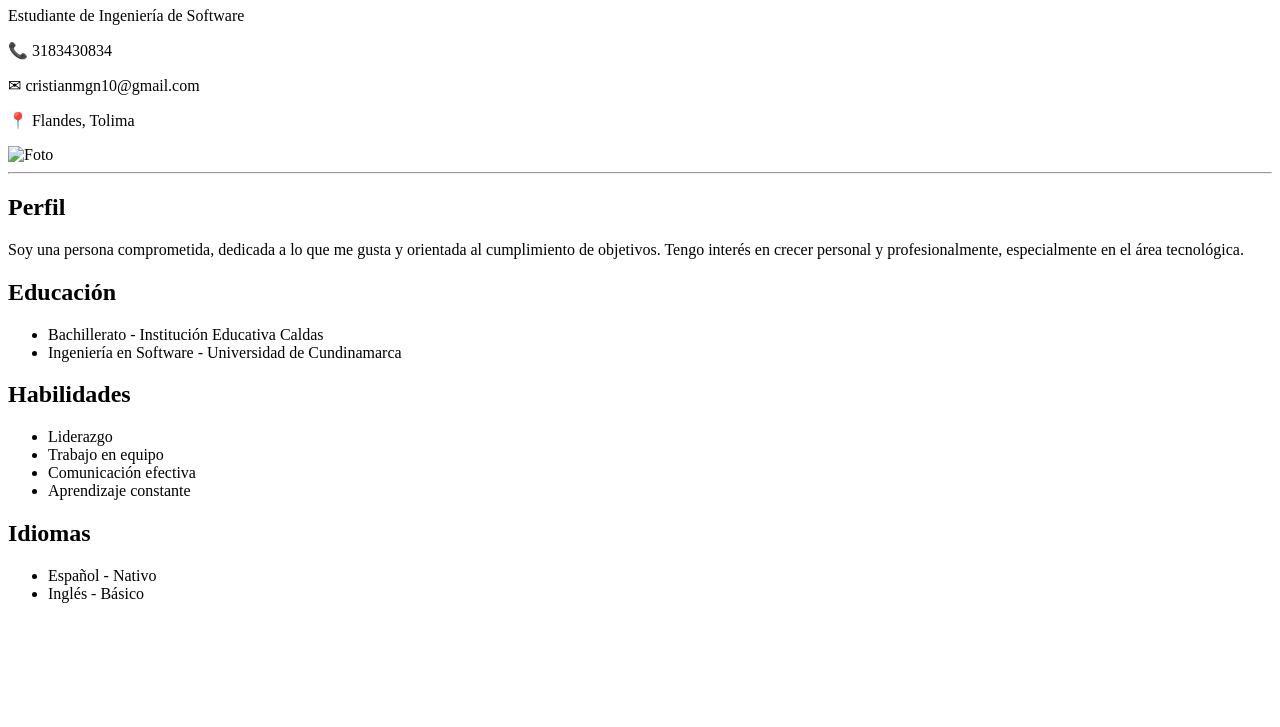
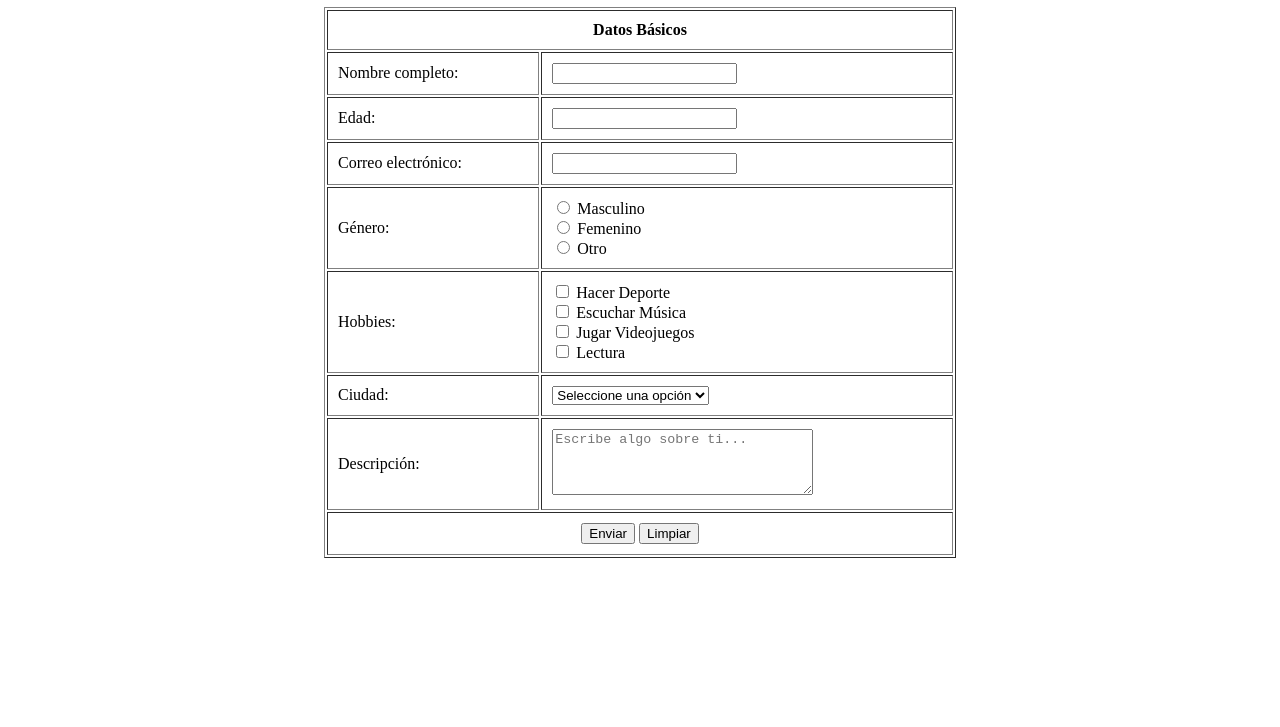
Before and after one commit to crgrimaldo/Version-1.0, a plain HTML site: page Formulario/index.html in a window 1280 px wide. Shown: the part 73-800 px from the top of the page. Drawn offline with Linux system fonts and the light colour scheme.

Commit message:
guardando cambios antes de pull

```diff
--- a/Formulario/index.html
+++ b/Formulario/index.html
@@ -2,51 +2,93 @@
 <html lang="es">
 <head>
     <meta charset="UTF-8">
-    <title>Hoja de Vida</title>
+    <title>Formulario</title>
 </head>
 
 <body>
 
-    <!-- CABECERA -->
-    <h1>Cristian Mauricio Grimaldo Nuñez</h1>
-    <p>Estudiante de Ingeniería de Software</p>
-    <p>📞 3183430834</p>
-    <p>✉ cristianmgn10@gmail.com</p>
-    <p>📍 Flandes, Tolima</p>
+    <h1 align="center">Formulario</h1>
 
-    <img src="fotos/Foto.jpeg" alt="Foto" width="150">
+    <form>
 
-    <hr>
+        <table border="1" align="center" cellpadding="10" width="50%">
 
-    <!-- PERFIL -->
-    <h2>Perfil</h2>
-    <p>
-        Soy una persona comprometida, dedicada a lo que me gusta y orientada al cumplimiento de objetivos.
-        Tengo interés en crecer personal y profesionalmente, especialmente en el área tecnológica.
-    </p>
+            <!-- DATOS BÁSICOS -->
+            <tr>
+                <td colspan="2" align="center">
+                    <b>Datos Básicos</b>
+                </td>
+            </tr>
 
-    <!-- EDUCACIÓN -->
-    <h2>Educación</h2>
-    <ul>
-        <li>Bachillerato - Institución Educativa Caldas</li>
-        <li>Ingeniería en Software - Universidad de Cundinamarca</li>
-    </ul>
+            <tr>
+                <td>Nombre completo:</td>
+                <td><input type="text" required></td>
+            </tr>
 
-    <!-- HABILIDADES -->
-    <h2>Habilidades</h2>
-    <ul>
-        <li>Liderazgo</li>
-        <li>Trabajo en equipo</li>
-        <li>Comunicación efectiva</li>
-        <li>Aprendizaje constante</li>
-    </ul>
+            <tr>
+                <td>Edad:</td>
+                <td><input type="number" min="0" required></td>
+            </tr>
 
-    <!-- IDIOMAS -->
-    <h2>Idiomas</h2>
-    <ul>
-        <li>Español - Nativo</li>
-        <li>Inglés - Básico</li>
-    </ul>
+            <tr>
+                <td>Correo electrónico:</td>
+                <td><input type="email" required></td>
+            </tr>
+
+            <!-- GÉNERO -->
+            <tr>
+                <td>Género:</td>
+                <td>
+                    <input type="radio" name="genero"> Masculino<br>
+                    <input type="radio" name="genero"> Femenino<br>
+                    <input type="radio" name="genero"> Otro
+                </td>
+            </tr>
+
+            <!-- HOBBIES -->
+            <tr>
+                <td>Hobbies:</td>
+                <td>
+                    <input type="checkbox"> Hacer Deporte<br>
+                    <input type="checkbox"> Escuchar Música<br>
+                    <input type="checkbox"> Jugar Videojuegos<br>
+                    <input type="checkbox"> Lectura
+                </td>
+            </tr>
+
+            <!-- CIUDAD -->
+            <tr>
+                <td>Ciudad:</td>
+                <td>
+                    <select>
+                        <option>Seleccione una opción</option>
+                        <option>Flandes</option>
+                        <option>Girardot</option>
+                        <option>Espinal</option>
+                        <option>Otro</option>
+                    </select>
+                </td>
+            </tr>
+
+            <!-- DESCRIPCIÓN -->
+            <tr>
+                <td>Descripción:</td>
+                <td>
+                    <textarea rows="4" cols="30" placeholder="Escribe algo sobre ti..."></textarea>
+                </td>
+            </tr>
+
+            <!-- BOTONES -->
+            <tr>
+                <td colspan="2" align="center">
+                    <input type="submit" value="Enviar">
+                    <input type="reset" value="Limpiar">
+                </td>
+            </tr>
+
+        </table>
+
+    </form>
 
 </body>
 </html>
```
